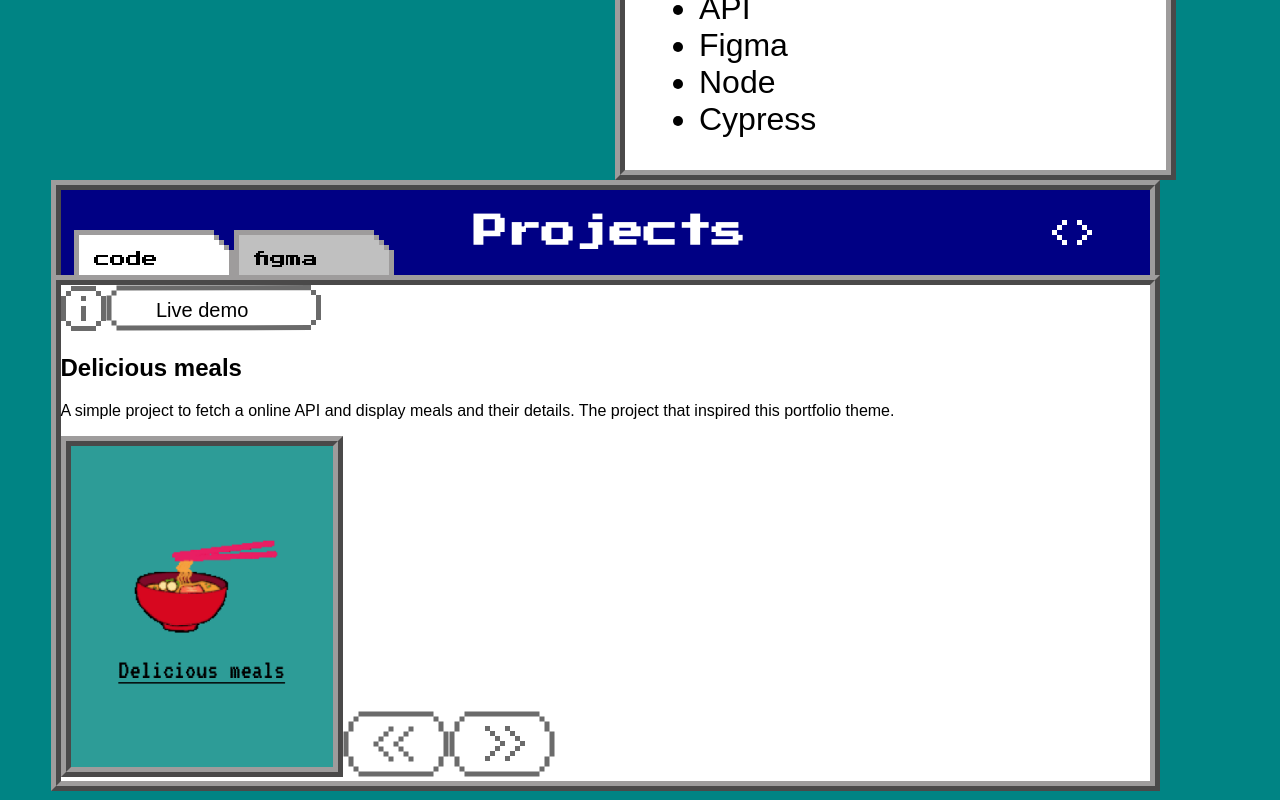
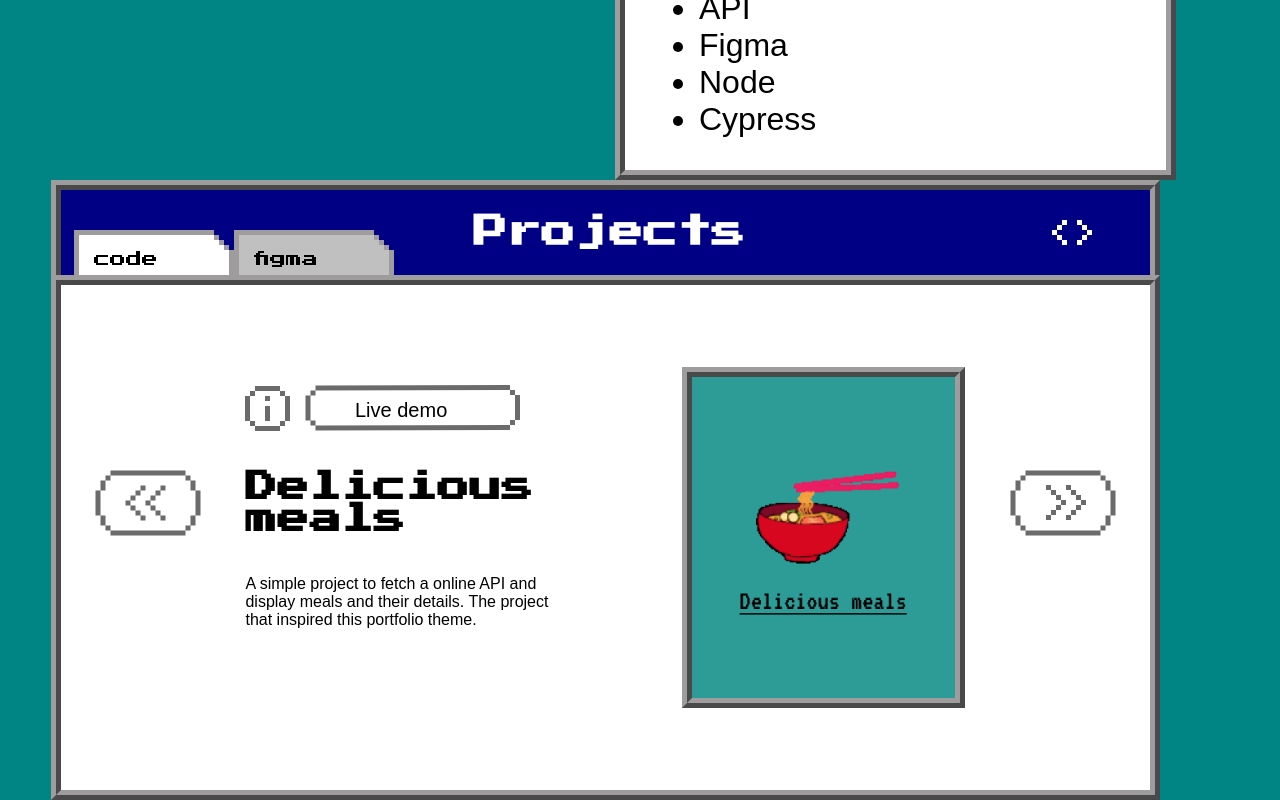
Before and after one commit to SelmaBtt/My-portfolio, a React (Vite) app: page / in a window 1280 px wide. Shown: the part 2440-3240 px from the top of the page. Built offline with nearby package versions, Linux system fonts and the light colour scheme; a web font is replaced by a local one.

Commit message:
Done with the bulk of the slide show

```diff
--- a/src/components/Projects/CodeContent.jsx
+++ b/src/components/Projects/CodeContent.jsx
@@ -22,23 +22,23 @@ const CodeContent = () => {
 
     return (
         <div className={styled.contentWrapper}>
-            <svg xmlns="http://www.w3.org/2000/svg" width="45" height="45" viewBox="0 0 45 45" fill="none">
+            <svg className={styled.info} xmlns="http://www.w3.org/2000/svg" width="45" height="45" viewBox="0 0 45 45" fill="none">
                 <path d="M22.5 15V10M22.5 35V20M10 2.5H35M37.5 5V10M42.5 10V35M37.5 35V40M35 42.5H10M7.5 40V35M2.5 35V10M7.5 10V5" stroke="#6B6B6B" strokeWidth="5"/>
             </svg>
-            <svg xmlns="http://www.w3.org/2000/svg" width="215" height="46" viewBox="0 0 215 46" fill="none">
+            <svg className={styled.demoBtn} xmlns="http://www.w3.org/2000/svg" width="215" height="46" viewBox="0 0 215 46" fill="none">
                 <path d="M10.5 3L205 2.5M207.5 5V10M212.5 10V35M207.5 35V40M205 42.5L10.5 43M8 40.5V35.5M3 35.5V10.5M8 10.5V5.5" stroke="#6B6B6B" strokeWidth="5"/>
                 <text x="50" y="32" fontSize="20" fill="black">Live demo</text>
             </svg>
-            <h2>{currentProject.title}</h2>
-            <p>{currentProject.description}</p>
+            <h2 className={styled.proTitle}>{currentProject.title}</h2>
+            <p className={styled.description}>{currentProject.description}</p>
             <img className={styled.img} src={currentProject.img} alt="project image" />
 
             {/* Buttons */}
-            <svg onClick={previousSlideHandler} xmlns="http://www.w3.org/2000/svg" width="106" height="66" viewBox="0 0 106 66" fill="none">
-                <path d="M15.5 3H90.5M90.5 8H95.5M98 10.5V20.5M103 20.5V45.5M98 45.5V55.5M93 55.5V60.5M90.5 63H15.5M15.5 58H10.5M8 55.5V45.5M3 45.5V20.5M8 20.5V10.5M13 10.5V5.5M50.5 18H45.5M45.5 23H40.5M40.5 28H35.5M35.5 33H30.5M40.5 38H35.5M45.5 43H40.5M50.5 48H45.5M70.5 48H65.5M65.5 43H60.5M60.5 38H55.5M55.5 33H50.5M60.5 28H55.5M65.5 23H60.5M70.5 18H65.5" stroke="#6B6B6B" stroke-width="5"/>
+            <svg className={styled.preBtn} onClick={previousSlideHandler} xmlns="http://www.w3.org/2000/svg" width="106" height="66" viewBox="0 0 106 66" fill="none">
+                <path d="M15.5 3H90.5M90.5 8H95.5M98 10.5V20.5M103 20.5V45.5M98 45.5V55.5M93 55.5V60.5M90.5 63H15.5M15.5 58H10.5M8 55.5V45.5M3 45.5V20.5M8 20.5V10.5M13 10.5V5.5M50.5 18H45.5M45.5 23H40.5M40.5 28H35.5M35.5 33H30.5M40.5 38H35.5M45.5 43H40.5M50.5 48H45.5M70.5 48H65.5M65.5 43H60.5M60.5 38H55.5M55.5 33H50.5M60.5 28H55.5M65.5 23H60.5M70.5 18H65.5" stroke="#6B6B6B" strokeWidth="5"/>
             </svg>
-            <svg onClick={nextSlideHandler} xmlns="http://www.w3.org/2000/svg" width="106" height="66" viewBox="0 0 106 66" fill="none">
-                <path d="M15.5 3H90.5M90.5 8H95.5M98 10.5V20.5M103 20.5V45.5M98 45.5V55.5M93 55.5V60.5M90.5 63H15.5M15.5 58H10.5M8 55.5V45.5M3 45.5V20.5M8 20.5V10.5M13 10.5V5.5M36 17.5H41M41 22.5H46M46 27.5H51M51 32.5H56M46 37.5H51M41 42.5H46M36 47.5H41M56 47.5H61M61 42.5H66M66 37.5H71M71 32.5H76M66 27.5H71M61 22.5H66M56 17.5H61" stroke="#6B6B6B" stroke-width="5"/>
+            <svg className={styled.nexBtn} onClick={nextSlideHandler} xmlns="http://www.w3.org/2000/svg" width="106" height="66" viewBox="0 0 106 66" fill="none">
+                <path d="M15.5 3H90.5M90.5 8H95.5M98 10.5V20.5M103 20.5V45.5M98 45.5V55.5M93 55.5V60.5M90.5 63H15.5M15.5 58H10.5M8 55.5V45.5M3 45.5V20.5M8 20.5V10.5M13 10.5V5.5M36 17.5H41M41 22.5H46M46 27.5H51M51 32.5H56M46 37.5H51M41 42.5H46M36 47.5H41M56 47.5H61M61 42.5H66M66 37.5H71M71 32.5H76M66 27.5H71M61 22.5H66M56 17.5H61" stroke="#6B6B6B" strokeWidth="5"/>
             </svg>
         </div>
     );
--- a/src/stylesheets/Project_stylesheets/CodeContent.module.css
+++ b/src/stylesheets/Project_stylesheets/CodeContent.module.css
@@ -1,6 +1,62 @@
 @import url('../Root.css');
 
-.img{
+.contentWrapper {
+    display: grid;
+    grid-template-columns: auto 60px auto auto auto;
+    grid-template-areas:
+        ". info demo img ."
+        "larrow title title img rarrow"
+        ". text text img .";
+    gap: 30px 0;
+    margin: 0 auto;
+    padding: 82px 34px;
+}
+
+.info {
+    grid-area: info;
+}
+
+.info, .demoBtn{align-self: end;}
+
+.demoBtn {
+    grid-area: demo;
+}
+
+.proTitle {
+    grid-area: title;
+    align-self: center;
+
+    width: 347px;
+    font-family: var(--title-font);
+    font-size: 32px;
+}
+
+.proTitle, .description{margin: 0;}
+
+.description {
+    grid-area: text;
+    height: 115px;
+    width: 334px;
+}
+
+.img {
+    grid-area: img;
     border: var(--border);
     height: 321px;
 }
+
+.img, .nexBtn{justify-self: end;}
+
+.preBtn {
+    grid-area: larrow;
+    align-self: center;
+
+    cursor: pointer;
+}
+
+.nexBtn {
+    grid-area: rarrow;
+    align-self: center;
+
+    cursor: pointer;
+}
```
